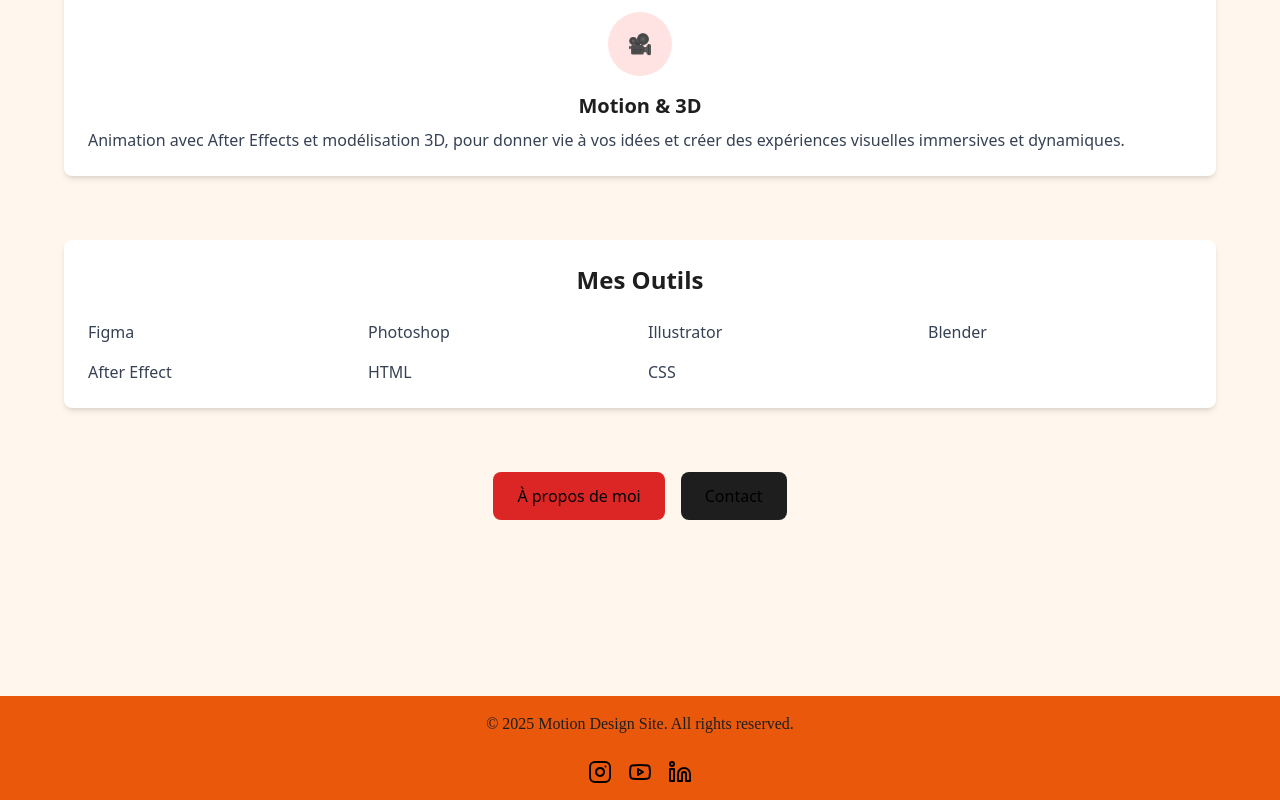
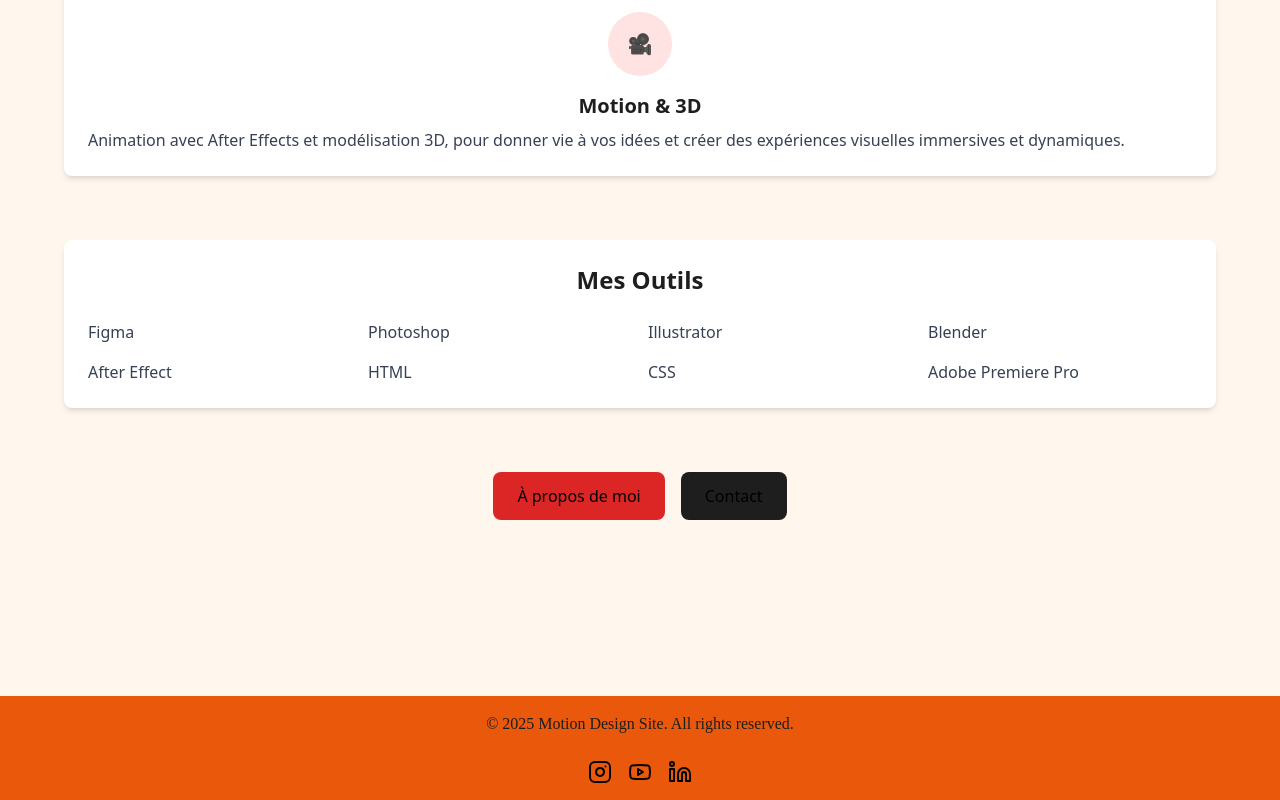
Before and after one commit to brice35/Portfolio, a React (Vite) app: page /Portfolio/Services in a window 1280 px wide. Shown: the part 556-1356 px from the top of the page. Built offline with nearby package versions, Linux system fonts and the light colour scheme; a web font is replaced by a local one.

Commit message:
adobe premiere pro

```diff
--- a/src/pages/Gallery.jsx
+++ b/src/pages/Gallery.jsx
@@ -74,6 +74,7 @@ function Services() {
             <li>After Effect</li>
             <li>HTML</li>
             <li>CSS</li>
+            <li>Adobe Premiere Pro</li>
           </ul>
         </div>
 
```
